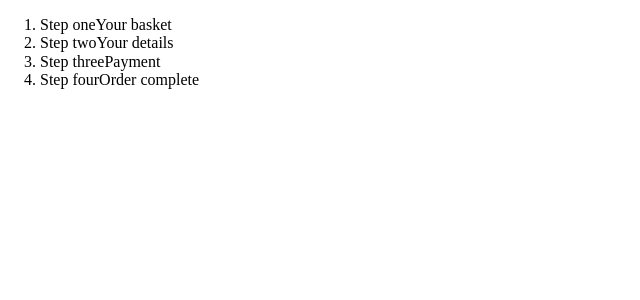
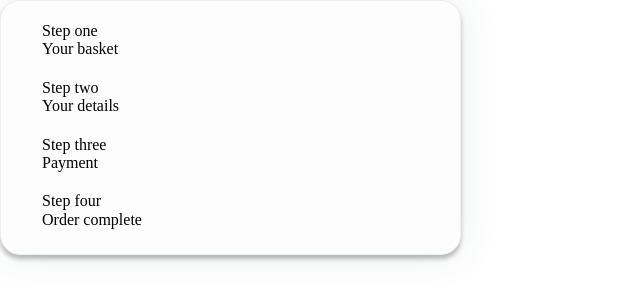
Before and after one commit to jmaloon/overhaul-front-end-test, a React (Vite) app: page / in a window 1280 px wide. Shown: the top 300 px of the page, without its empty margins (0-640 px from the left). Built offline with nearby package versions, Linux system fonts and the light colour scheme.

Commit message:
add some styling to progress stepper

```diff
--- a/src/App.css
+++ b/src/App.css
@@ -0,0 +1,28 @@
+.progress-wrapper {
+  width: fit-content;
+  min-width: 329px;
+
+  padding: 21px 89px 25px 41px;
+
+  background: rgba(253, 253, 253, 1);
+  border: 1px solid rgba(235, 240, 241, 1);
+  border-radius: 20px;
+  box-shadow: 0px 0px 40px 0px rgba(39, 71, 78, 0.1),
+    0px 4px 4px 0px rgba(0, 0, 0, 0.25);
+}
+
+.progress {
+  /* reset list styles */
+  list-style: none;
+  margin: 0;
+  padding: 0;
+
+  display: flex;
+  flex-direction: column;
+  gap: 20px;
+}
+
+.progress-step {
+  display: flex;
+  flex-direction: column;
+}
--- a/src/App.tsx
+++ b/src/App.tsx
@@ -1,5 +1,6 @@
 import "./App.css";
 
+// Progress architecture comes from https://www.w3.org/WAI/tutorials/forms/multi-page/#using-the-html5-progress-element
 function App() {
   return (
     <div className="progress-wrapper">
--- a/src/index.css
+++ b/src/index.css
@@ -1,3 +1,7 @@
+:root {
+  background: rgba(255, 255, 255, 1);
+}
+
 /* https://www.tpgi.com/the-anatomy-of-visually-hidden/ */
 .visually-hidden {
   position: absolute;
```
